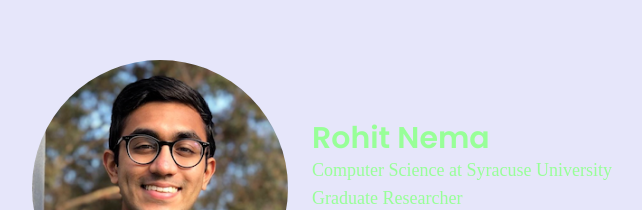
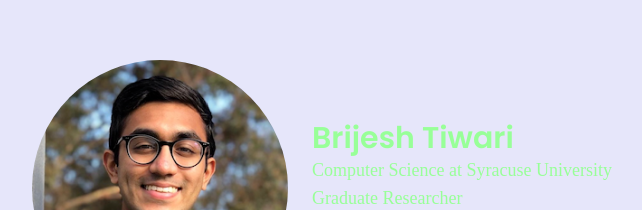
Before and after one commit to Brijmccsh/Portfolio, a Next.js app: page / in a window 1280 px wide. Shown: the part 212-422 px from the top of the page, without its empty margins (306-948 px from the left). Built offline with nearby package versions, Linux system fonts and the light colour scheme; a web font is replaced by a local one.

Commit message:
Update index.js

```diff
--- a/pages/index.js
+++ b/pages/index.js
@@ -15,7 +15,7 @@ const Home = () => {
         <img className="mx-auto w-64 h-64 rounded-full" src="/images/profile.png" alt="Profile" /> {/* image */}
         <div className="my-auto p-6 text-lg">
           <div className="font-display font-semibold text-3xl">
-            Rohit Nema
+            Brijesh Tiwari
           </div>
           <div>
             Computer Science at Syracuse University
```
